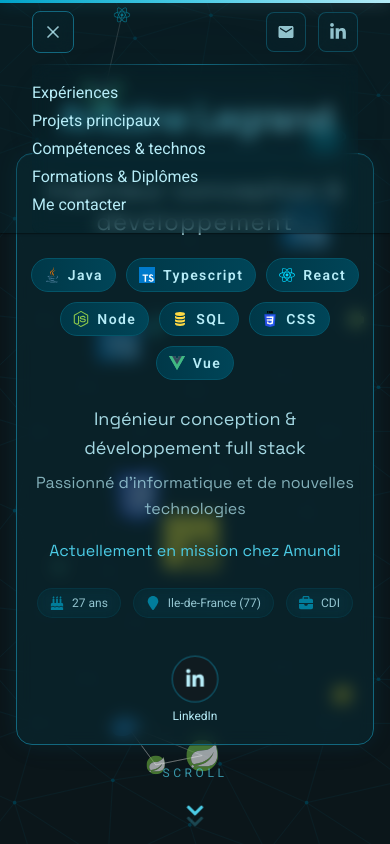
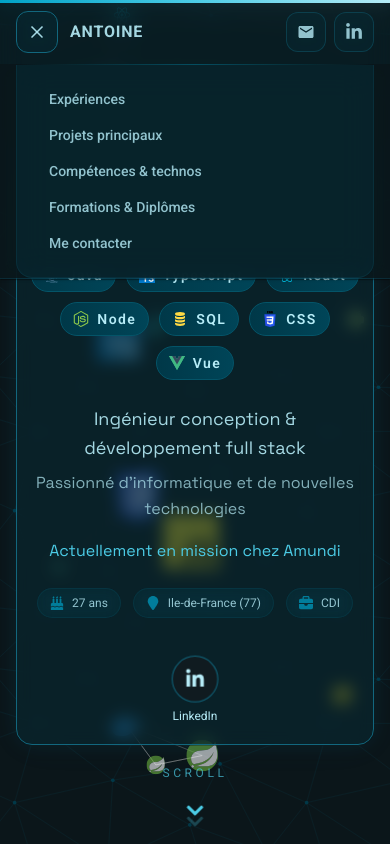
Before and after one commit to NaaviX/portfolio, a React (Vite) app: page / in a window 390 px wide. Both pictures are taken after a click on the button 53 px from the left and 32 px from the top of the page. Shown: the top 844 px of the page. Built offline with nearby package versions, Linux system fonts and the light colour scheme.

Commit message:
feat: improve navbar UI with glassmorphism

```diff
--- a/src/components/navbar/Navbar.tsx
+++ b/src/components/navbar/Navbar.tsx
@@ -6,18 +6,18 @@ import { NavbarMobile } from './_NavbarMobile'
 export const Navbar = () => {
     const { backgroundColor, boxShadow } = useNavbar()
     return (
-        <motion.div
+        <motion.header
+            className='fixed w-full z-[1000] px-4 sm:px-6 lg:px-8 backdrop-blur-md border-b border-transparent transition-[border-color] duration-500'
             style={{
-                position: 'fixed',
-                width: '100%',
-                zIndex: 1000,
-                padding: '0 2rem',
                 backgroundColor,
                 boxShadow,
+                borderBottomColor: 'rgba(18, 103, 126, 0.2)',
             }}
         >
-            <NavbarDesktop />
-            <NavbarMobile />
-        </motion.div>
+            <div className='max-w-7xl mx-auto'>
+                <NavbarDesktop />
+                <NavbarMobile />
+            </div>
+        </motion.header>
     )
 }
--- a/src/components/navbar/_NavLink.tsx
+++ b/src/components/navbar/_NavLink.tsx
@@ -13,14 +13,14 @@ export const NavLink = (props: NavLinkProps) => {
             to={section.target}
             smooth={true}
             spy={true}
-            activeStyle={{ color: 'white' }}
+            activeClass='nav-active'
             isDynamic
+            className='group'
         >
-            <div className='relative inline-block group after:content-[""] after:absolute after:-bottom-0.5 after:left-0 after:w-0 after:h-0.5 after:bg-gradient-to-r after:from-primary after:to-primary-dark after:transition-all after:duration-300 hover:after:w-full [&.active]:after:w-full'>
-                <button className='bg-transparent border-none w-full md:w-auto cursor-pointer transition-colors duration-300 hover:text-primary-light text-inherit'>
-                    {section.name}
-                </button>
-            </div>
+            <button className='relative px-4 py-2 text-sm font-medium bg-transparent border-none cursor-pointer transition-all duration-300 text-primary-light/80 hover:text-white rounded-full group-[.nav-active]:text-white group-[.nav-active]:bg-primary/20'>
+                <span className='relative z-10'>{section.name}</span>
+                <span className='absolute inset-0 rounded-full bg-primary/0 group-hover:bg-primary/10 transition-colors duration-300' />
+            </button>
         </Link>
     )
 }
--- a/src/components/navbar/_NavbarDesktop.tsx
+++ b/src/components/navbar/_NavbarDesktop.tsx
@@ -1,4 +1,5 @@
 import { Section, sectionsData } from '@/pages/sections.data'
+import { motion } from 'framer-motion'
 import { animateScroll as scroll } from 'react-scroll'
 import { NavLink } from './_NavLink'
 import { SocialButton } from './_SocialButton'
@@ -6,13 +7,21 @@ import { SocialButton } from './_SocialButton'
 export const NavbarDesktop = () => {
     return (
         <div className='h-16 items-center justify-between hidden lg:flex'>
-            <button
-                className='bg-transparent border-none cursor-pointer text-primary-light hover:text-white transition-colors'
+            <motion.button
+                className='relative bg-transparent border-none cursor-pointer font-heading font-bold text-lg tracking-wider text-primary-light transition-colors duration-300 hover:text-white group'
                 onClick={() => scroll.scrollToTop()}
+                whileHover={{ scale: 1.02 }}
+                whileTap={{ scale: 0.98 }}
             >
-                ANTOINE
-            </button>
-            <nav className='flex gap-6'>
+                <span className='relative z-10'>ANTOINE</span>
+                <motion.span
+                    className='absolute -bottom-1 left-0 h-0.5 bg-gradient-to-r from-primary via-primary-dark to-primary rounded-full'
+                    initial={{ width: 0 }}
+                    whileHover={{ width: '100%' }}
+                    transition={{ duration: 0.3, ease: 'easeOut' }}
+                />
+            </motion.button>
+            <nav className='flex items-center gap-1 bg-bg/20 backdrop-blur-sm px-2 py-1.5 rounded-full border border-border/30'>
                 {sectionsData.map((section: Section) => (
                     <NavLink key={'nav-' + section.name} section={section} />
                 ))}
--- a/src/components/navbar/_NavbarMobile.tsx
+++ b/src/components/navbar/_NavbarMobile.tsx
@@ -1,62 +1,136 @@
 import { Section, sectionsData } from '@/pages/sections.data'
 import { AnimatePresence, motion } from 'framer-motion'
 import { Menu, X } from 'lucide-react'
-import { useState } from 'react'
+import { useState, useEffect } from 'react'
+import { animateScroll as scroll } from 'react-scroll'
 import { NavLink } from './_NavLink'
 import { SocialButton } from './_SocialButton'
 
 const menuItemVariants = {
-    hidden: { opacity: 0, x: -20 },
+    hidden: { opacity: 0, y: 10 },
     visible: (i: number) => ({
         opacity: 1,
-        x: 0,
+        y: 0,
         transition: {
-            delay: i * 0.08,
-            duration: 0.3,
-            ease: 'easeOut',
+            delay: i * 0.06,
+            duration: 0.25,
+            ease: [0.25, 0.46, 0.45, 0.94],
         },
     }),
-    exit: { opacity: 0, x: -10, transition: { duration: 0.15 } },
+    exit: { opacity: 0, y: -5, transition: { duration: 0.12 } },
+}
+
+const menuContainerVariants = {
+    hidden: { opacity: 0, height: 0 },
+    visible: {
+        opacity: 1,
+        height: 'auto',
+        transition: {
+            height: { duration: 0.3, ease: [0.25, 0.46, 0.45, 0.94] },
+            opacity: { duration: 0.2 },
+        },
+    },
+    exit: {
+        opacity: 0,
+        height: 0,
+        transition: {
+            height: { duration: 0.25, ease: [0.25, 0.46, 0.45, 0.94] },
+            opacity: { duration: 0.15 },
+        },
+    },
 }
 
 export const NavbarMobile = () => {
     const [isOpen, setIsOpen] = useState(false)
     const toggle = () => setIsOpen(!isOpen)
 
+    useEffect(() => {
+        if (isOpen) {
+            document.body.style.overflow = 'hidden'
+        } else {
+            document.body.style.overflow = ''
+        }
+        return () => {
+            document.body.style.overflow = ''
+        }
+    }, [isOpen])
+
     return (
         <div className='lg:hidden'>
             <div className='h-16 flex items-center justify-between'>
+                <div className='flex items-center gap-3'>
                     <motion.button
-                    className='relative p-2.5 border border-border/60 rounded-lg bg-bg/30 backdrop-blur-sm text-primary-light/80 transition-colors hover:border-primary/50 hover:text-primary'
+                        className='relative p-2.5 border border-border/40 rounded-xl bg-bg/40 backdrop-blur-md text-primary-light/90 transition-all duration-300 hover:border-primary/60 hover:text-primary hover:bg-primary/10 active:scale-95'
                         aria-label={isOpen ? 'Close Menu' : 'Open Menu'}
                         onClick={toggle}
-                    whileTap={{ scale: 0.95 }}
+                        whileTap={{ scale: 0.92 }}
                     >
                         <AnimatePresence mode='wait'>
                             {isOpen ? (
                                 <motion.div
                                     key='close'
-                                initial={{ rotate: -90, opacity: 0 }}
-                                animate={{ rotate: 0, opacity: 1 }}
-                                exit={{ rotate: 90, opacity: 0 }}
-                                transition={{ duration: 0.2 }}
+                                    initial={{
+                                        rotate: -90,
+                                        opacity: 0,
+                                        scale: 0.8,
+                                    }}
+                                    animate={{
+                                        rotate: 0,
+                                        opacity: 1,
+                                        scale: 1,
+                                    }}
+                                    exit={{
+                                        rotate: 90,
+                                        opacity: 0,
+                                        scale: 0.8,
+                                    }}
+                                    transition={{
+                                        duration: 0.15,
+                                        ease: 'easeOut',
+                                    }}
                                 >
                                     <X className='h-5 w-5' />
                                 </motion.div>
                             ) : (
                                 <motion.div
                                     key='menu'
-                                initial={{ rotate: 90, opacity: 0 }}
-                                animate={{ rotate: 0, opacity: 1 }}
-                                exit={{ rotate: -90, opacity: 0 }}
-                                transition={{ duration: 0.2 }}
+                                    initial={{
+                                        rotate: 90,
+                                        opacity: 0,
+                                        scale: 0.8,
+                                    }}
+                                    animate={{
+                                        rotate: 0,
+                                        opacity: 1,
+                                        scale: 1,
+                                    }}
+                                    exit={{
+                                        rotate: -90,
+                                        opacity: 0,
+                                        scale: 0.8,
+                                    }}
+                                    transition={{
+                                        duration: 0.15,
+                                        ease: 'easeOut',
+                                    }}
                                 >
                                     <Menu className='h-5 w-5' />
                                 </motion.div>
                             )}
                         </AnimatePresence>
                     </motion.button>
-                <div className='flex gap-3'>
+                    <motion.button
+                        className='font-heading font-bold text-base tracking-wider text-primary-light/90'
+                        onClick={() => {
+                            scroll.scrollToTop()
+                            setIsOpen(false)
+                        }}
+                        whileTap={{ scale: 0.95 }}
+                    >
+                        ANTOINE
+                    </motion.button>
+                </div>
+                <div className='flex gap-2'>
                     <SocialButton type='mail' />
                     <SocialButton type='linkedin' />
                 </div>
@@ -64,15 +138,24 @@ export const NavbarMobile = () => {
 
             <AnimatePresence>
                 {isOpen && (
+                    <>
                         <motion.div
-                        initial={{ height: 0, opacity: 0 }}
-                        animate={{ height: 'auto', opacity: 1 }}
-                        exit={{ height: 0, opacity: 0 }}
-                        transition={{ duration: 0.25, ease: 'easeInOut' }}
-                        className='overflow-hidden'
+                            className='fixed inset-0 top-16 bg-bg-app/80 backdrop-blur-sm z-40'
+                            initial={{ opacity: 0 }}
+                            animate={{ opacity: 1 }}
+                            exit={{ opacity: 0 }}
+                            transition={{ duration: 0.2 }}
+                            onClick={() => setIsOpen(false)}
+                        />
+                        <motion.div
+                            variants={menuContainerVariants}
+                            initial='hidden'
+                            animate='visible'
+                            exit='exit'
+                            className='relative z-50 overflow-hidden'
                         >
-                        <div className='h-px bg-gradient-to-r from-transparent via-border to-transparent' />
-                        <nav className='flex flex-col gap-1 py-4 bg-bg/20 backdrop-blur-sm rounded-b-lg'>
+                            <div className='h-px bg-gradient-to-r from-transparent via-primary/40 to-transparent' />
+                            <nav className='flex flex-col py-4 px-2 bg-bg/60 backdrop-blur-lg rounded-b-2xl border-x border-b border-border/20'>
                                 {sectionsData.map(
                                     (section: Section, index: number) => (
                                         <motion.div
@@ -83,6 +166,7 @@ export const NavbarMobile = () => {
                                             animate='visible'
                                             exit='exit'
                                             onClick={() => setIsOpen(false)}
+                                            className='px-2'
                                         >
                                             <NavLink section={section} />
                                         </motion.div>
@@ -90,6 +174,7 @@ export const NavbarMobile = () => {
                                 )}
                             </nav>
                         </motion.div>
+                    </>
                 )}
             </AnimatePresence>
         </div>
--- a/src/components/navbar/_SocialButton.tsx
+++ b/src/components/navbar/_SocialButton.tsx
@@ -17,13 +17,17 @@ export const SocialButton = (props: SocialButtonProps) => {
         <motion.a
             href={href}
             aria-label={label}
-            className='relative inline-flex items-center justify-center w-10 h-10 rounded-lg border border-border/60 bg-bg/30 backdrop-blur-sm text-primary-light/80 transition-all duration-300 group overflow-hidden hover:border-primary/50 hover:text-primary hover:bg-primary/10'
-            whileHover={{ scale: 1.05 }}
-            whileTap={{ scale: 0.95 }}
+            className='relative inline-flex items-center justify-center w-10 h-10 rounded-xl border border-border/40 bg-bg/40 backdrop-blur-md text-primary-light/80 transition-all duration-300 group overflow-hidden hover:border-primary/60 hover:text-white hover:shadow-[0_0_20px_rgba(0,162,199,0.15)]'
+            whileHover={{ scale: 1.08, y: -2 }}
+            whileTap={{ scale: 0.92 }}
         >
-            <IconComponent className='text-lg relative z-10 transition-transform duration-300 group-hover:scale-110' />
-            <span className='absolute inset-0 bg-gradient-to-br from-primary/20 via-transparent to-primary-dark/20 opacity-0 group-hover:opacity-100 transition-opacity duration-300' />
-            <span className='absolute inset-0 opacity-0 group-hover:opacity-100 transition-opacity duration-300 shadow-[inset_0_0_12px_rgba(0,162,199,0.3)]' />
+            <IconComponent className='text-lg relative z-10 transition-all duration-300 group-hover:scale-110 group-hover:text-primary' />
+            <motion.span
+                className='absolute inset-0 bg-gradient-to-t from-primary/25 via-primary/10 to-transparent'
+                initial={{ opacity: 0, y: '100%' }}
+                whileHover={{ opacity: 1, y: 0 }}
+                transition={{ duration: 0.25, ease: 'easeOut' }}
+            />
         </motion.a>
     )
 }
--- a/src/components/projects/components/card/BentoProjectCard.tsx
+++ b/src/components/projects/components/card/BentoProjectCard.tsx
@@ -114,8 +114,6 @@ const FeaturedCard = ({
                     style={{ animationDuration: '8s' }}
                 />
                 <div className='relative bg-gradient-to-br from-bg-subtle/98 via-bg-subtle/95 to-bg-hover/90 backdrop-blur-2xl border border-border/60 rounded-[2rem] overflow-hidden shadow-[0_32px_64px_-12px_rgba(0,0,0,0.5)]'>
-                    <div className='absolute inset-0 bg-[radial-gradient(ellipse_80%_50%_at_80%_-20%,_var(--color-primary),_transparent)] opacity-[0.08]' />
-                    <div className='absolute inset-0 bg-[radial-gradient(ellipse_60%_40%_at_20%_120%,_var(--color-primary-dark),_transparent)] opacity-[0.06]' />
                     <motion.div
                         variants={shimmerVariants}
                         className='absolute inset-0 bg-gradient-to-r from-transparent via-white/10 to-transparent skew-x-12'
@@ -128,9 +126,7 @@ const FeaturedCard = ({
                                 className='w-full h-full lg:absolute lg:inset-0'
                                 variants={imageVariants}
                             />
-                            <div className='absolute inset-0 bg-gradient-to-r from-transparent via-transparent to-bg-subtle/70 lg:opacity-100 opacity-0' />
-                            <div className='absolute inset-0 bg-gradient-to-t from-bg-subtle via-bg-subtle/30 to-transparent opacity-60' />
-                            <div className='absolute inset-0 bg-gradient-to-b from-bg-subtle/50 via-transparent to-transparent' />
+                            <div className='absolute inset-0 bg-gradient-to-r from-transparent via-transparent to-bg-subtle/70 lg:opacity-70 opacity-0' />
                         </div>
                         <motion.div
                             variants={contentVariants}
@@ -196,7 +192,7 @@ const LargeCard = ({ project, index }: { project: Project; index: number }) => {
                             className='w-full h-full'
                             variants={imageVariants}
                         />
-                        <div className='absolute inset-0 bg-gradient-to-t from-bg-subtle via-bg-subtle/40 to-transparent opacity-75' />
+                        <div className='absolute inset-0 bg-gradient-to-t from-bg-subtle via-bg-subtle/40 to-transparent opacity-35' />
                         <div className='absolute inset-0 bg-gradient-to-b from-bg-subtle/40 via-transparent to-transparent' />
                     </div>
                     <motion.div
```
Lines whose indentation alone changed are shown as unchanged.
